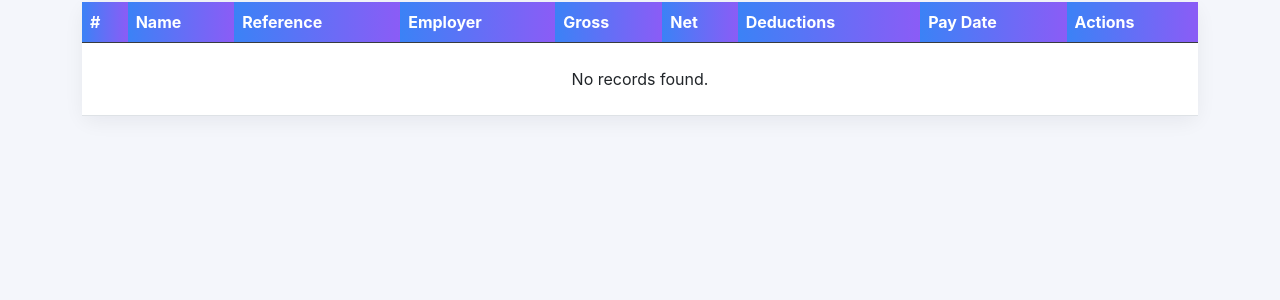
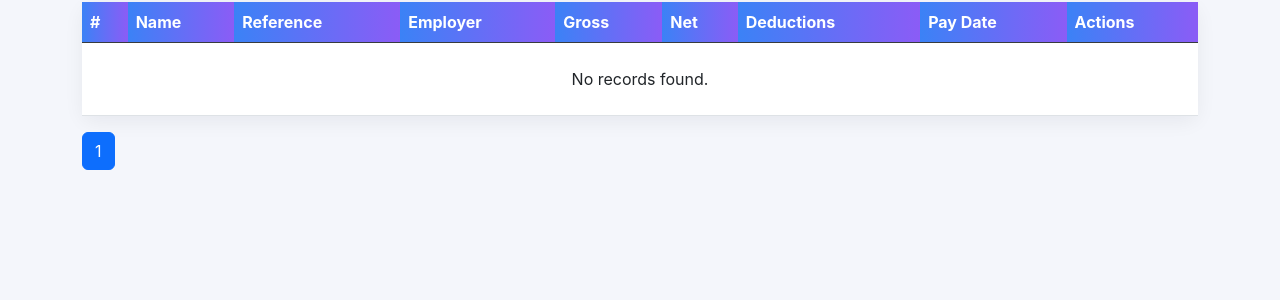
Before and after one commit to Kalharapasan/Payroll-Management-System-III, a PHP site: page / in a window 1280 px wide. Shown: the part 308-608 px from the top of the page. Run offline with PHP 8.4, Linux system fonts and the light colour scheme; data that the repository does not hold is empty.

Commit message:
Update UI

```diff
--- a/index.php
+++ b/index.php
@@ -269,6 +269,14 @@
             </div>
         </div>
 
+        <nav class="mt-3" aria-label="pagination">
+            <ul class="pagination">
+                <?php for ($p = 1; $p <= $total_pages; $p++): ?>
+                    <li class="page-item <?= $p === $page ? 'active' : '' ?>"><a class="page-link" href="?q=<?= urlencode($search) ?>&page=<?= $p ?>"><?= $p ?></a></li>
+                <?php endfor; ?>
+            </ul>
+        </nav>
+
 
     </div>
 
```
